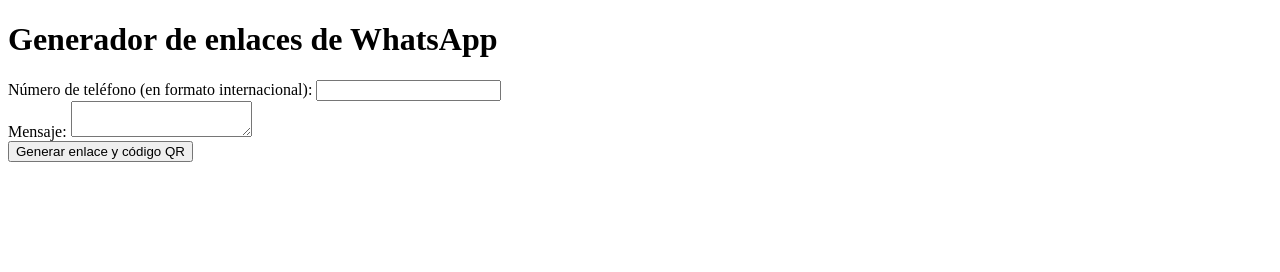
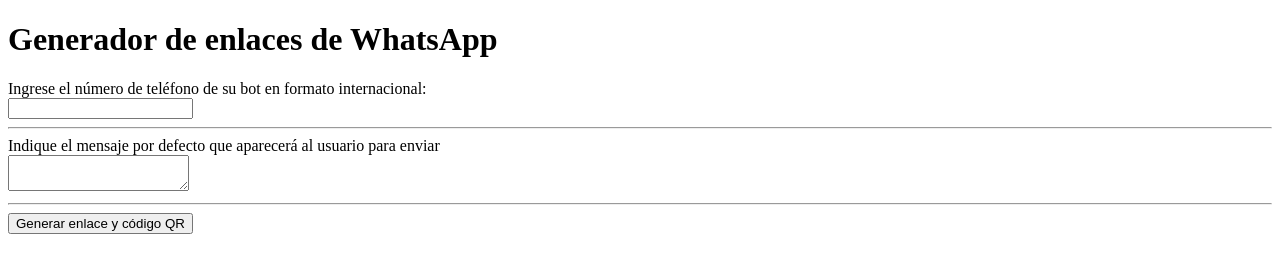
Before and after one commit to pablomolteni/qrgeneratorwhatsapp, a plain HTML site: page index.html in a window 1280 px wide. Drawn offline with nearby package versions, Linux system fonts and the light colour scheme.

Commit message:
Update index.html

```diff
--- a/index.html
+++ b/index.html
@@ -7,10 +7,14 @@
   </head>
   <body>
     <h1>Generador de enlaces de WhatsApp</h1>
-    <label for="phone">Número de teléfono (en formato internacional):</label>
+    <label for="phone">Ingrese el número de teléfono de su bot en formato internacional:</label>
+    <br>
     <input type="text" id="phone"><br>
-    <label for="message">Mensaje:</label>
+    <hr>
+    <label for="message">Indique el mensaje por defecto que aparecerá al usuario para enviar</label>
+    <br>
     <textarea id="message"></textarea><br>
+    <hr>
     <button onclick="generateLink()">Generar enlace y código QR</button><br>
     <div id="qr"></div>
     <div id="url"></div>
```
